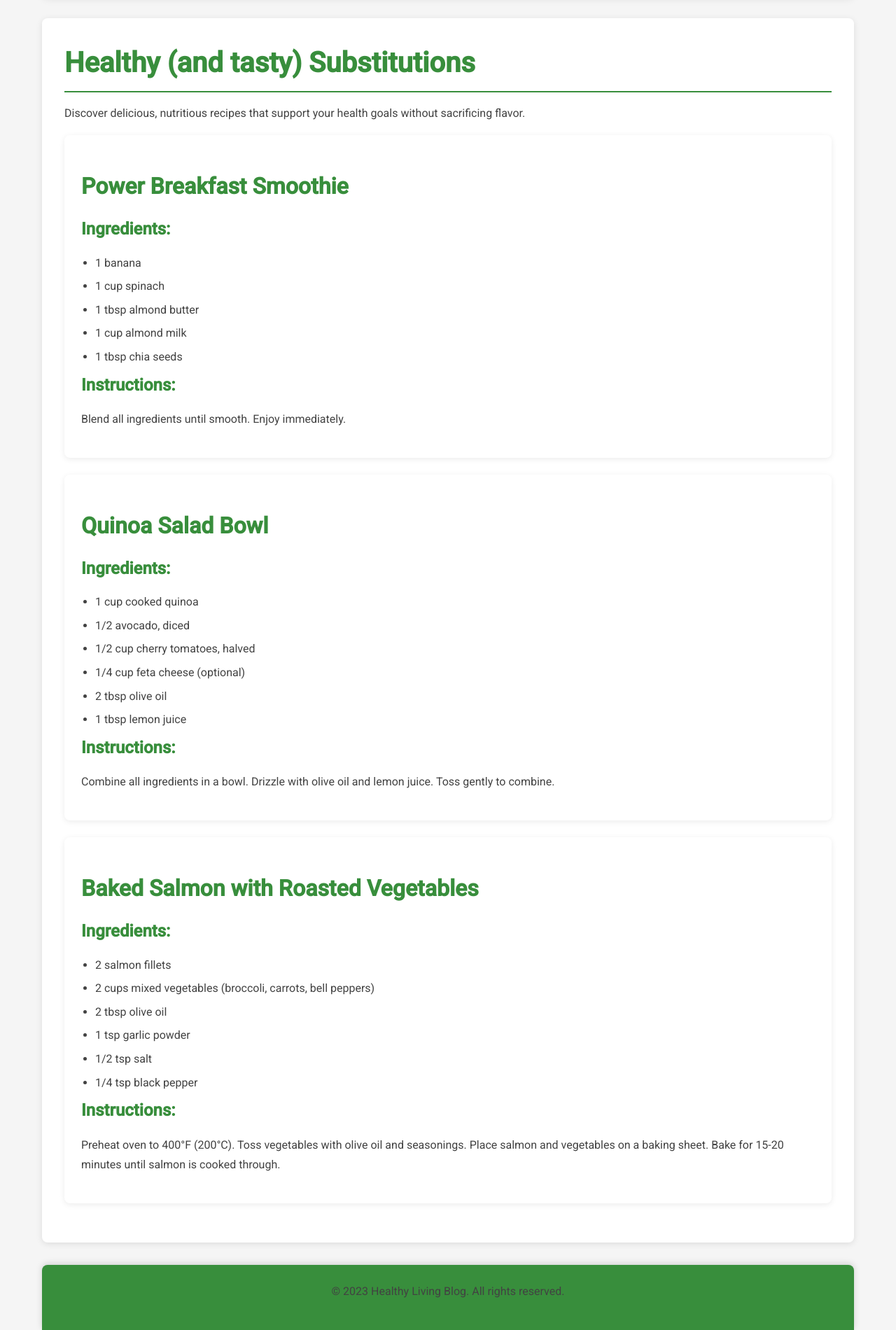
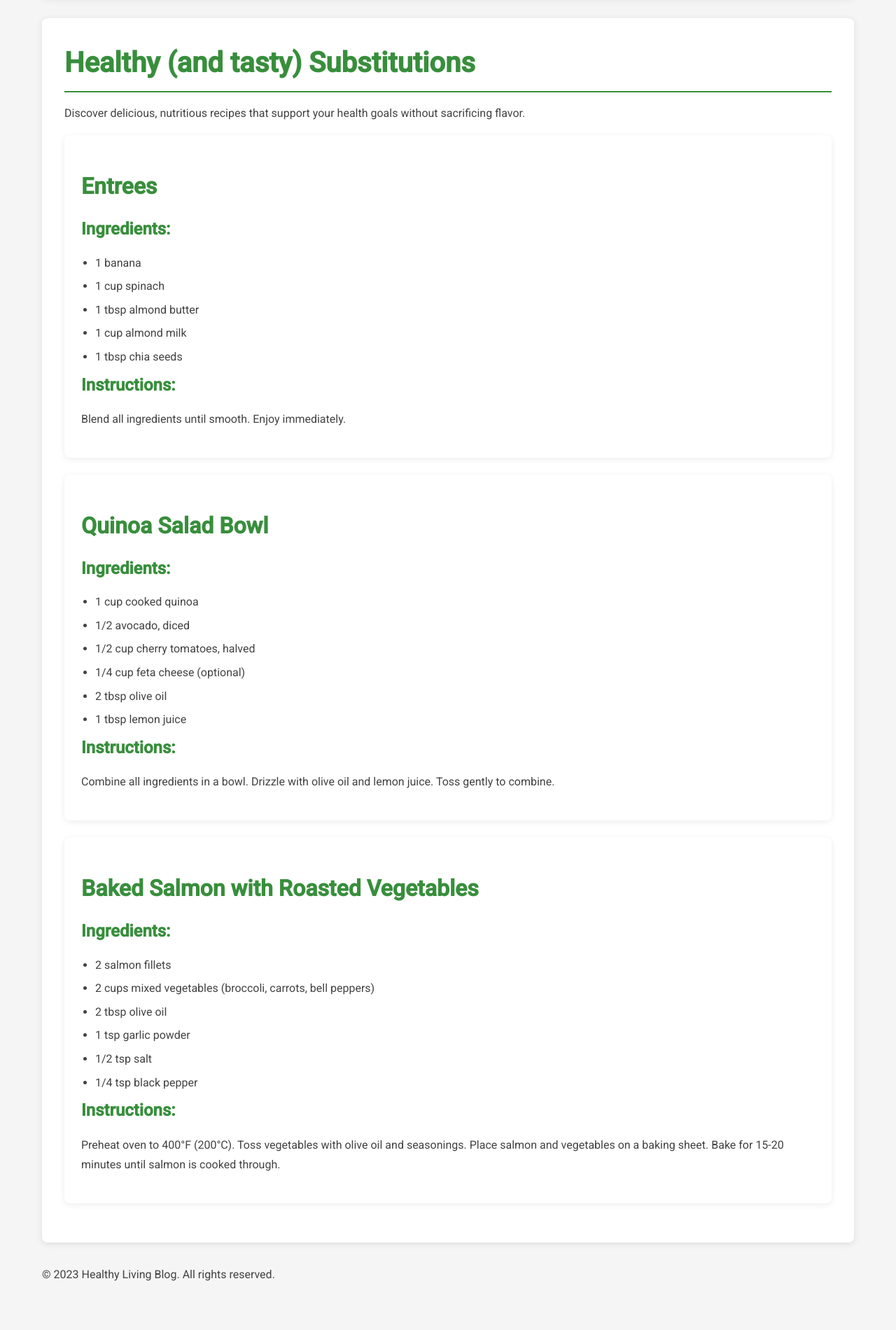
Before and after one commit to bashierd97/noguiltgrubbing.github.io, a plain HTML site: page substitutions.html in a window 1280 px wide. Shown: the part 105-2005 px from the top of the page at 70% size. After the commit the page ends 1957 px from the top, so only its background shows below. Drawn offline with Linux system fonts and the light colour scheme.

Commit message:
testing footer color change

```diff
--- a/css/style.css
+++ b/css/style.css
@@ -119,11 +119,11 @@ li {
 }
 
 /* Footer styles */
-footer {
+.site-footer {
     text-align: center;
     padding: 1.5rem;
     background-color: var(--primary); /* Deep green for footer */
-    color: white !important;
+    color: white; /* Ensure text color is white */
     border-radius: 8px 8px 0 0;
     box-shadow: 0 -2px 10px rgba(0, 0, 0, 0.15);
 }
--- a/substitutions.html
+++ b/substitutions.html
@@ -26,7 +26,7 @@
         <p>Discover delicious, nutritious recipes that support your health goals without sacrificing flavor.</p>
 
         <div class="article-card">
-            <h2>Power Breakfast Smoothie</h2>
+            <h2>Entrees</h2>
             <h3>Ingredients:</h3>
             <ul>
                 <li>1 banana</li>
```
Also changed, not shown: index.html (+1 -1 lines).
